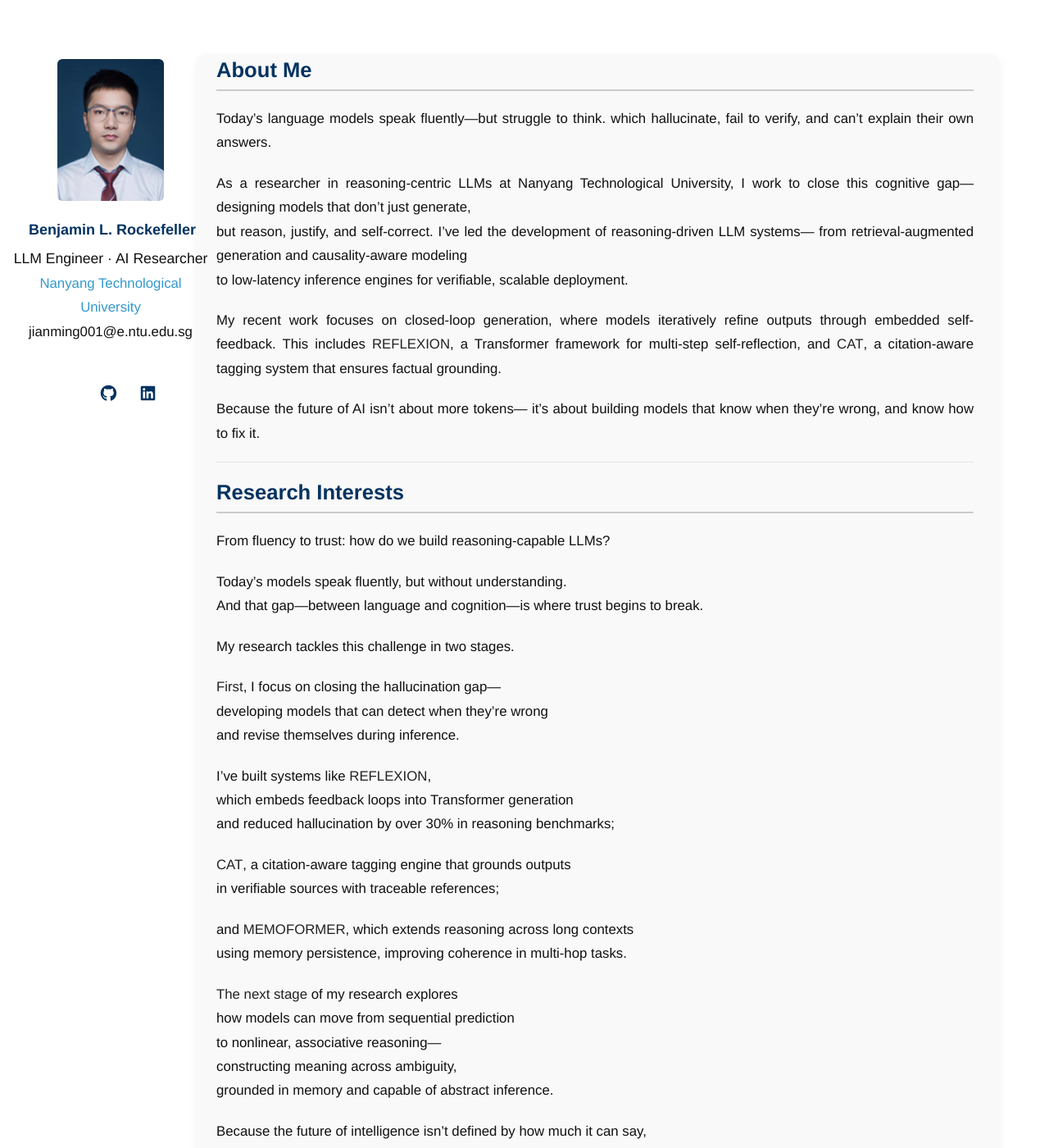
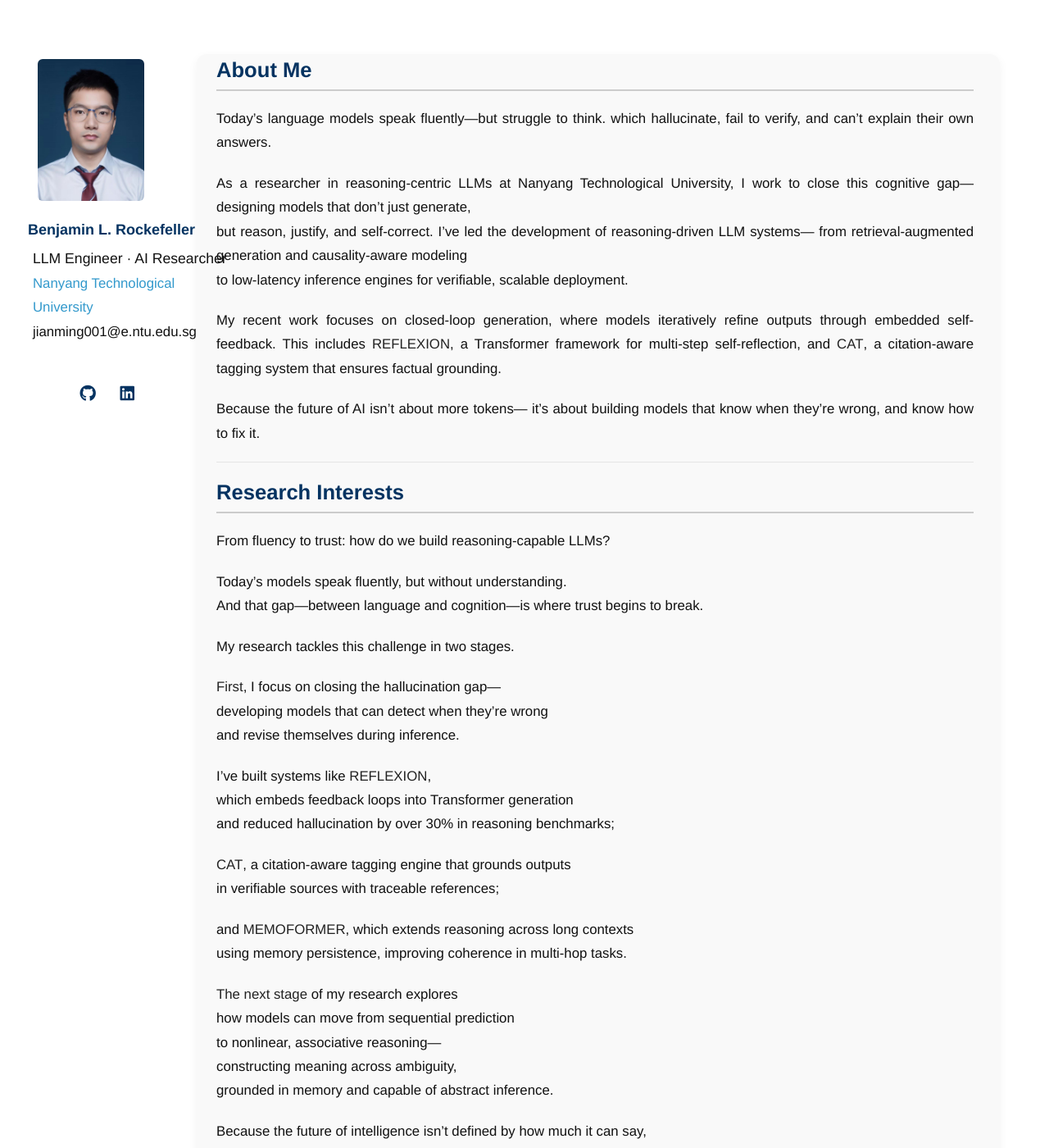
Before and after one commit to BenjaminRockefeller/benjaminrockefeller.github.io, a Jekyll site: the page built from index.md, in a window 1280 px wide and 1400 px high. Shown: the whole window at 82% size. Built offline with Jekyll 4.4.1, drawn with Linux system fonts in a browser that asks for light colours; a style sheet for code colours, icons or effects is not loaded; our own code applies the rules of GitHub Pages for plain Markdown files.

Commit message:
Update minimal-light.scss

```diff
--- a/_sass/minimal-light.scss
+++ b/_sass/minimal-light.scss
@@ -1337,3 +1337,23 @@ header {
   text-align: center;
   padding-left: 10px; /* 原来可能是 20px 或更多 */
 }
+header {
+  text-align: left;         /* 从居中改为靠左 */
+  padding-left: 0px !important;
+  margin-left: -20px;       /* 主动往左拉一点 */
+}
+
+.image.avatar {
+  display: inline-block;    /* 改为行内块，避免默认居中 */
+  margin-left: 0px !important;
+}
+
+header p,
+header h1,
+header h2,
+header h3,
+header .education,
+header .positionline {
+  text-align: left;
+  margin-left: -10px;
+}
```
